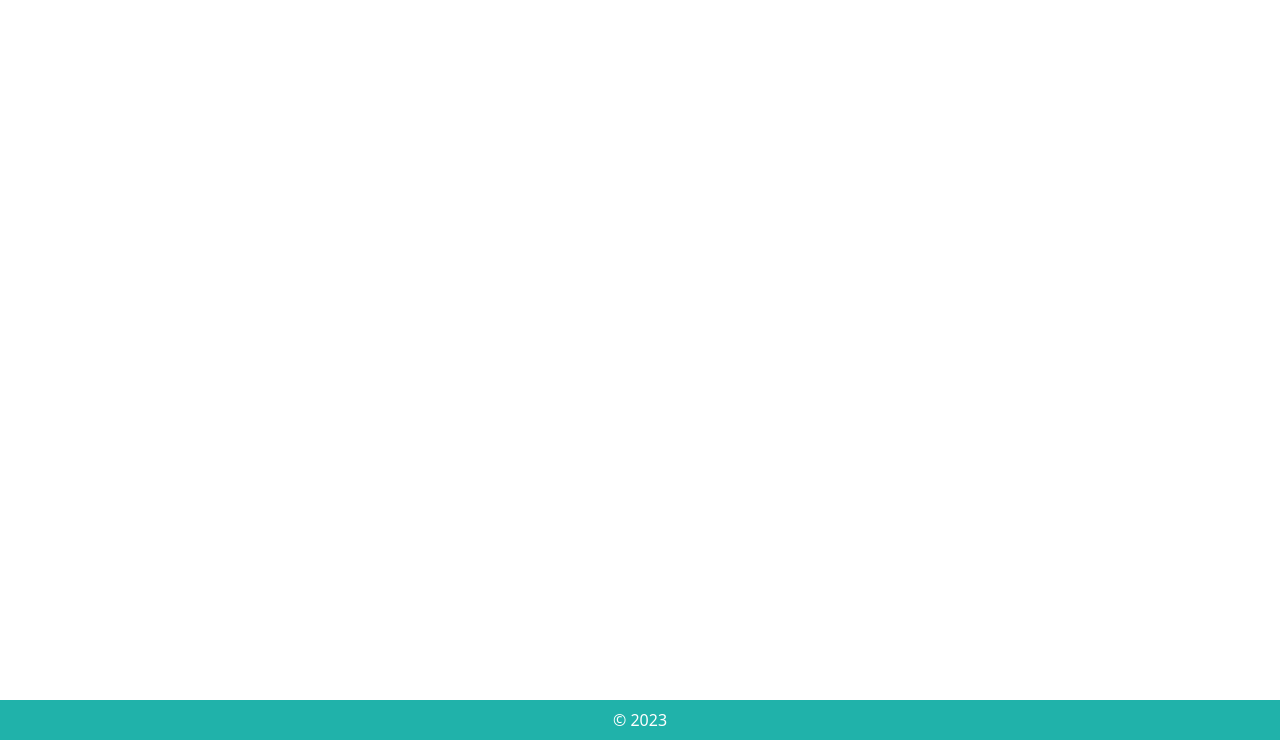
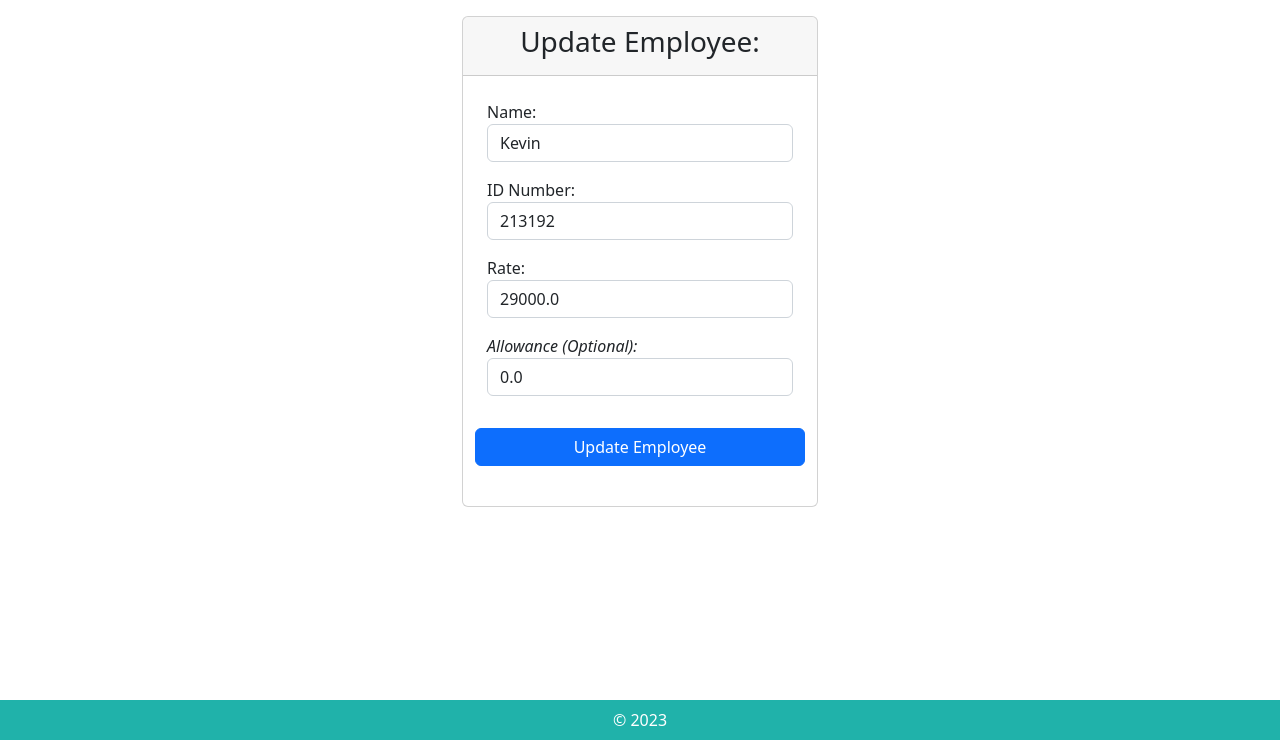
Before and after one commit to Paomittsu/Lazapee, a Django app: template payroll_app/templates/payroll_app/update_employee.html in a window 1280 px wide. Shown: the part 60-800 px from the top of the page. Run offline with Django 3.2, Linux system fonts and the light colour scheme; the template is opened without the code that fills it: values that come from a table or form of the project are taken from there, others are empty; data comes from the database, SQL or seed files in the repository; both versions use the stored data as it was after the commit; some libraries are stand-ins or nearby versions.

Commit message:
Iya changes

```diff
--- a/payroll_app/templates/payroll_app/employees.html
+++ b/payroll_app/templates/payroll_app/employees.html
@@ -31,7 +31,7 @@
 
 
                 <td class = "text-center">
-                    <a class="mb-3 btn btn-primary">Update</a> <!--insert href later once you've added the new tempaltes-->
+                    <a href ="{% url 'update_employee' pk=e.pk %}" class="mb-3 btn btn-primary">Update</a> <!--insert href later once you've added the new tempaltes-->
                     <a href="{% url 'delete_employee' pk=e.pk %}" class="mb-3 btn btn-danger">Delete</a>
 
 
--- a/payroll_app/templates/payroll_app/update_employee.html
+++ b/payroll_app/templates/payroll_app/update_employee.html
@@ -1 +1,43 @@
 {% extends 'payroll_app/base.html' %}
+{% load static %}
+
+{% block content %}
+    <div class="col-sm-4 mx-auto">
+        <div class="card">
+            <div class="card-header">
+                <h3 class="card-title" style = "text-align: center;"> Update Employee: </h3>
+            </div>
+            <div class="card-body">
+
+                <form method="POST" action="{% url 'update_employee' pk=emp.pk %}">{% csrf_token %}
+
+                    <div class="form-group p-2">
+                        <label for="name"> Name: </label>
+                        <input type="text" class="form-control" id="name" name="name" value="{{emp.name}}" required>
+                    </div>
+
+
+                    <div class="form-group p-2">
+                        <label for="idnum">ID Number: </label>
+                        <input type="text" class="form-control" id="idnum" name="idnum" value="{{emp.id_number}}"  required>
+                    </div>
+
+
+                    <div class="form-group p-2">
+                        <label for="rate"> Rate: </label>
+                        <input type="text" class="form-control" id="rate" name="rate" value="{{emp.rate}}" required>
+                    </div>
+
+                    <div class="form-group p-2">
+                        <label for="rate"><i>Allowance (Optional):</i></label>
+                        <input type="text" class="form-control" id="allowance" name="allowance" value="{{emp.allowance}}">
+                    </div>
+
+
+                    <div class = "row p-2"><button type="submit" class="mt-3 btn btn-primary">Update Employee</button></div>
+
+                </form>
+            </div>
+        </div>
+    </div>
+{% endblock %}
--- a/payroll_app/urls.py
+++ b/payroll_app/urls.py
@@ -7,5 +7,6 @@ urlpatterns = [
     path('create_employee', views.create_employee, name="create_employee"),
     path('overtime/<int:pk>/', views.overtime, name="overtime"),
     path('delete_employee/<int:pk>/', views.delete_employee, name="delete_employee"),
+    path('update_employee/<int:pk>/', views.update_employee, name="update_employee"),
     # path('test/<int:pk>', views.test, name="test"),
 ]
```
Also changed, not shown: payroll_app/views.py (+13 -2 lines), db.sqlite3.
